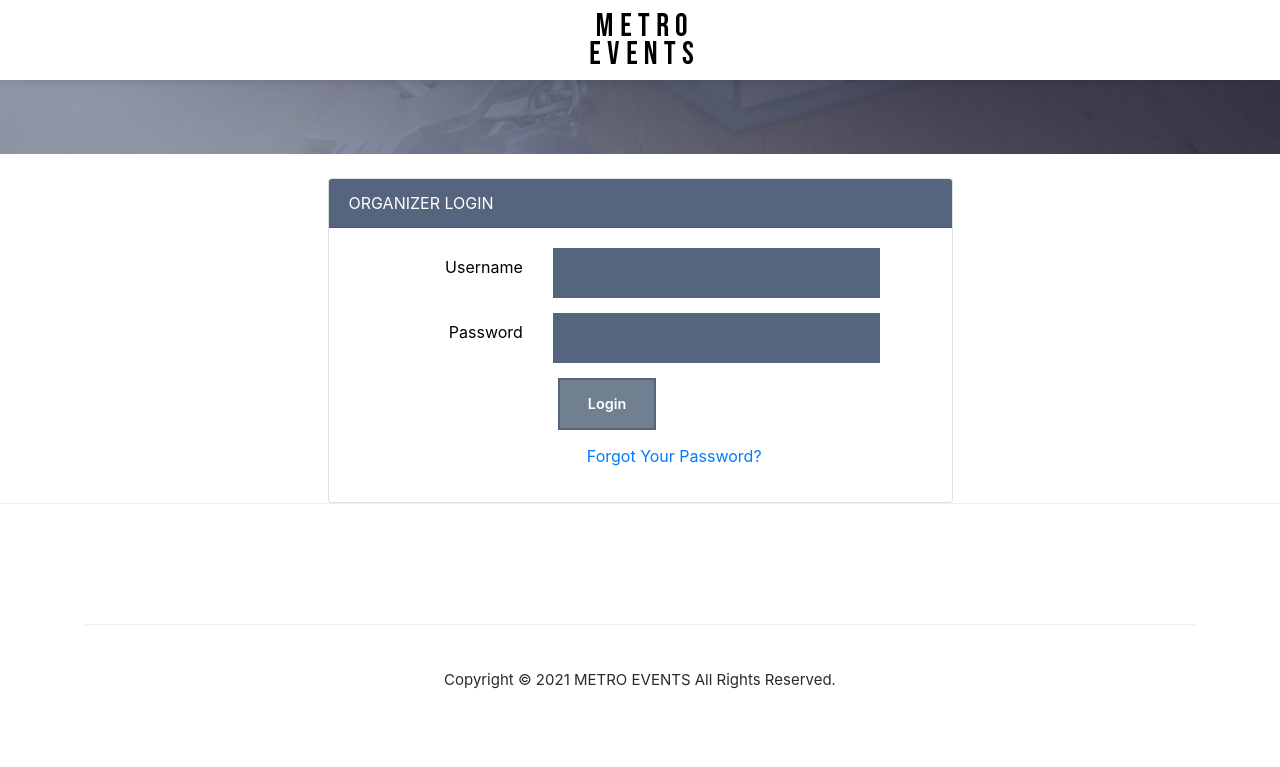
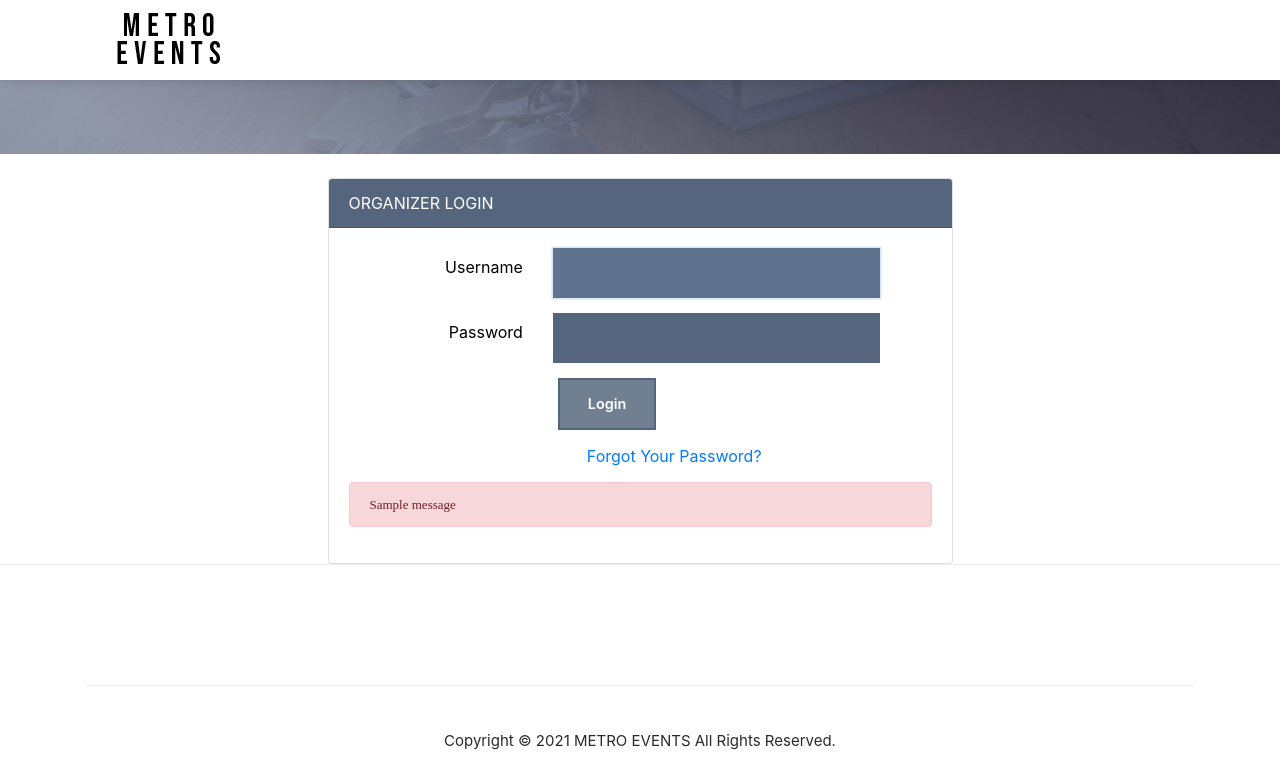
Before and after one commit to madamedem/Metro-Events, a Django app: page /organizer/organizerLogin in a window 1280 px wide. Shown: the top 767 px of the page. Before the commit the page ends 689 px from the top, so only its background shows below. Run offline with Django 3.2, Linux system fonts and the light colour scheme; tables that the repository leaves empty hold one stand-in row (values such as "Sample post"); one stand-in notice (Sample message) is shown; some libraries are stand-ins or nearby versions.

Commit message:
Update organizer-login.html

```diff
--- a/templates/organizer-login.html
+++ b/templates/organizer-login.html
@@ -54,8 +54,8 @@
         <div class="col-12">
           <nav class="main-nav">
             <!-- ***** Logo Start ***** -->
-            <center><a href="../organizer/organizerHome" class="logo">
-            </a></center>
+            <a href="../organizer/organizerHome" class="logo">
+            </a>
             <!-- ***** Logo End ***** -->
             <!-- ***** Menu Start ***** -->
             <ul class="nav">
@@ -94,18 +94,17 @@
                     <div class="card-body">
                         <form action="" method="">
                           {% csrf_token %}
-                          {{error}}
                             <div class="form-group row">
                                 <label for="email_address" style="color:black;" class="col-md-4 col-form-label text-md-right">Username</label>
                                 <div class="col-md-7">
-                                    {{form.username}}
+                                  <input type="text" id="email_address" class="form-control" name="email-address" required autofocus>
                                 </div>
                             </div>
 
                             <div class="form-group row">
                                 <label for="password" style="color:black;"  class="col-md-4 col-form-label text-md-right">Password</label>
                                 <div class="col-md-7">
-                                    {{form.password}}
+                                  <input type="password" id="password" class="form-control" name="password" required>
                                 </div>
                             </div>
 
@@ -118,6 +117,13 @@
                                   Forgot Your Password?
                                 </a>
                             </div>
+
+                            <!-- ERROR MESSAGE IF LOG IN FAIL -->
+                            {% for message in messages %}
+                            <div style="font-family: Montserrat-Regular; font-size: 13px;" class="alert alert-danger" role="alert">
+                              {{ message }}
+                            </div>
+                            {% endfor %}
 
 
                     </div>
```
